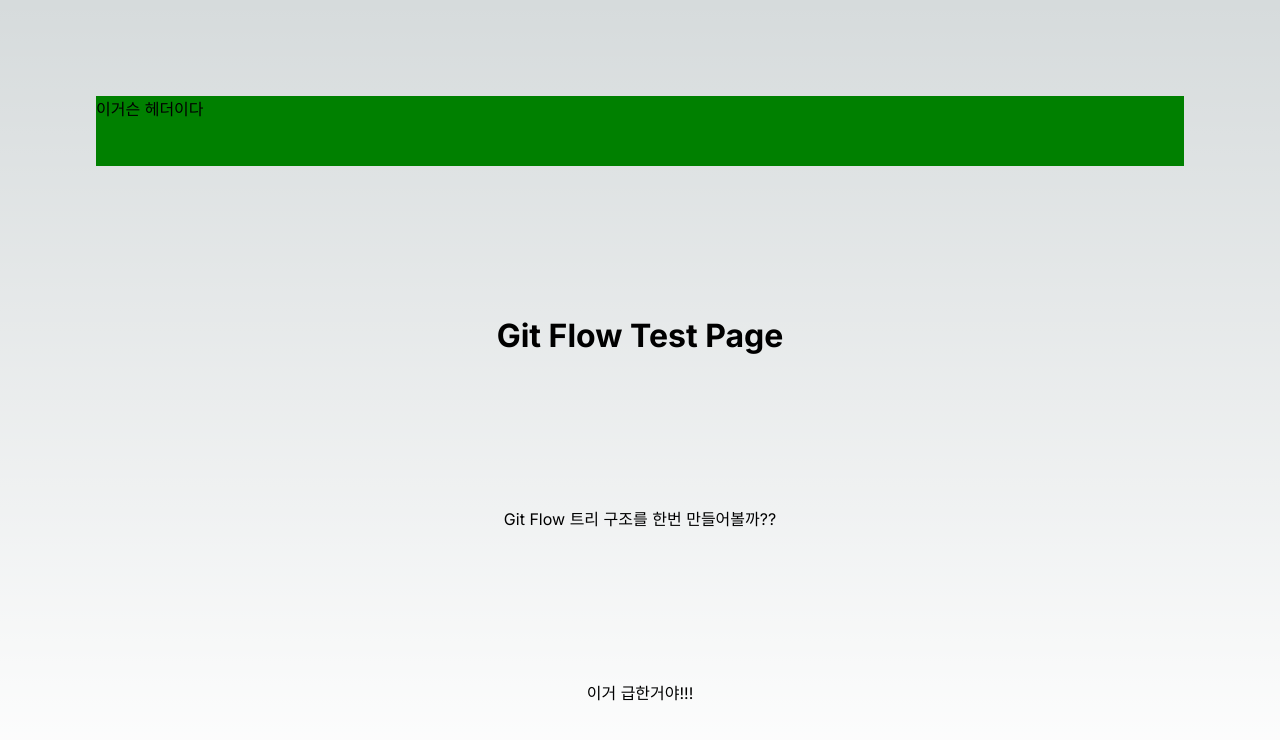
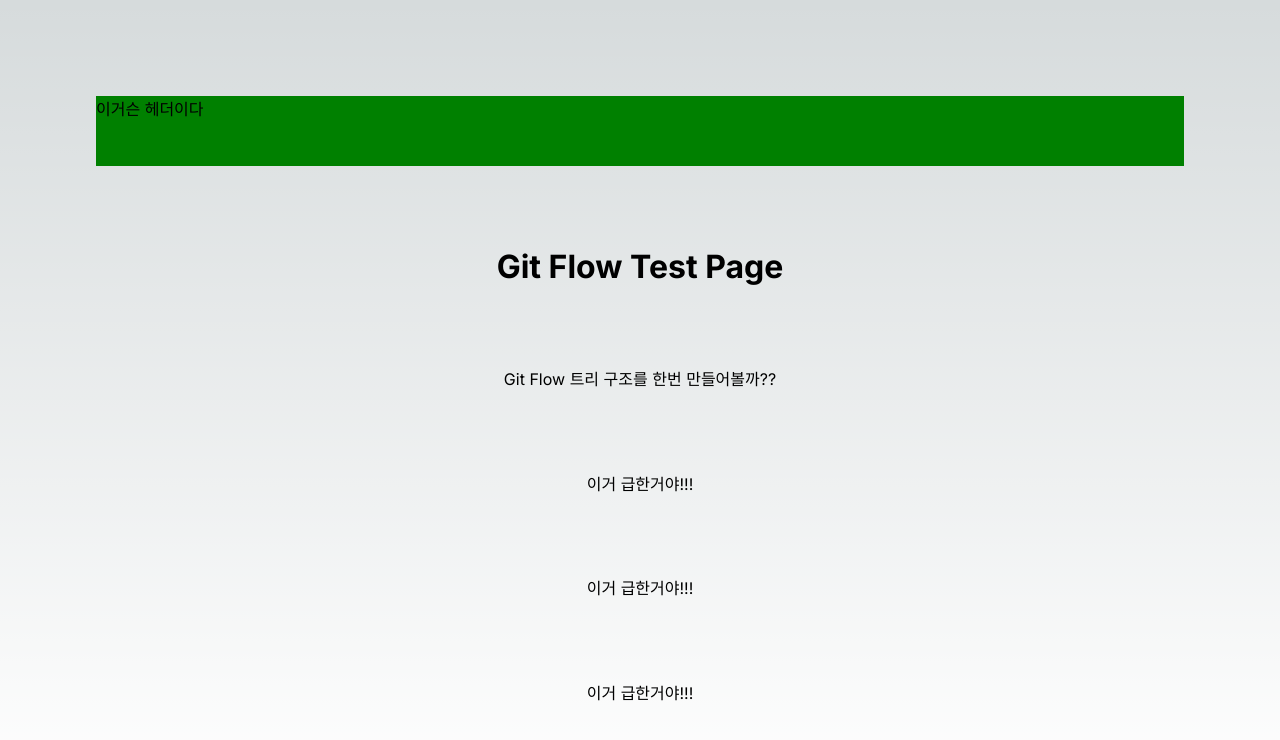
Before and after one commit to ssaksaake/gitflow-test, a Next.js app: page / in a window 1280 px wide. Shown: the top 740 px of the page. Built offline with nearby package versions, Linux system fonts and the light colour scheme.

Commit message:
[Modify]

```diff
--- a/app/page.tsx
+++ b/app/page.tsx
@@ -9,6 +9,8 @@ export default function Home() {
             <h1>Git Flow Test Page</h1>
             <div>Git Flow 트리 구조를 한번 만들어볼까??</div>
             <div>이거 급한거야!!!</div>
+            <div>이거 급한거야!!!</div>
+            <div>이거 급한거야!!!</div>
         </main>
     );
 }
```
